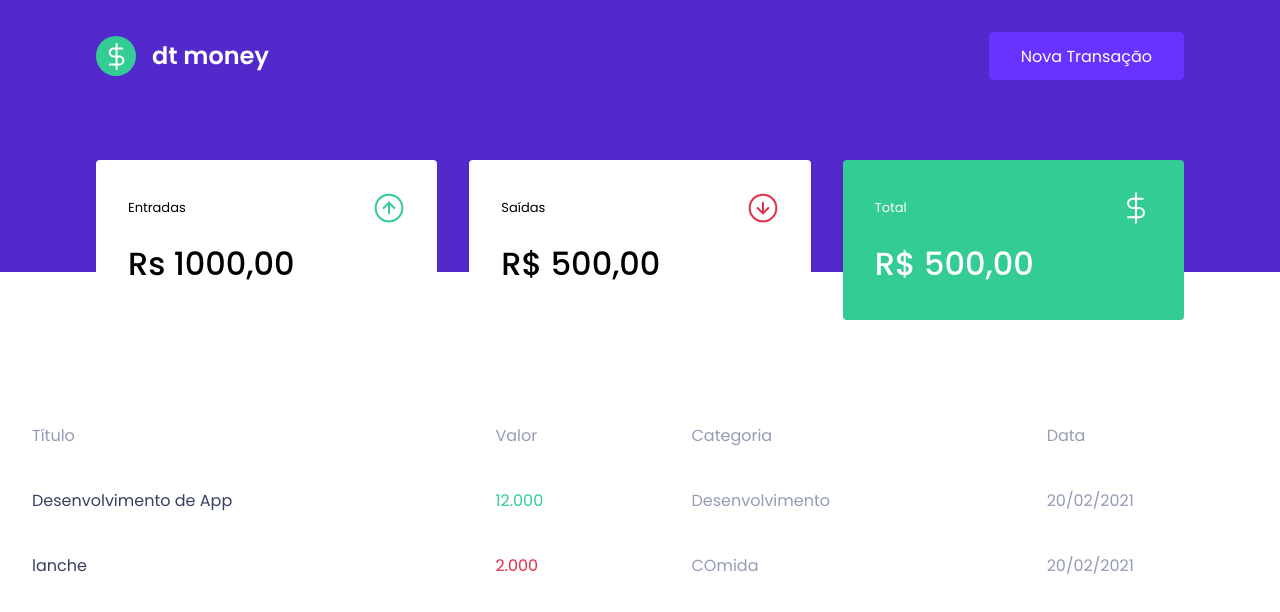
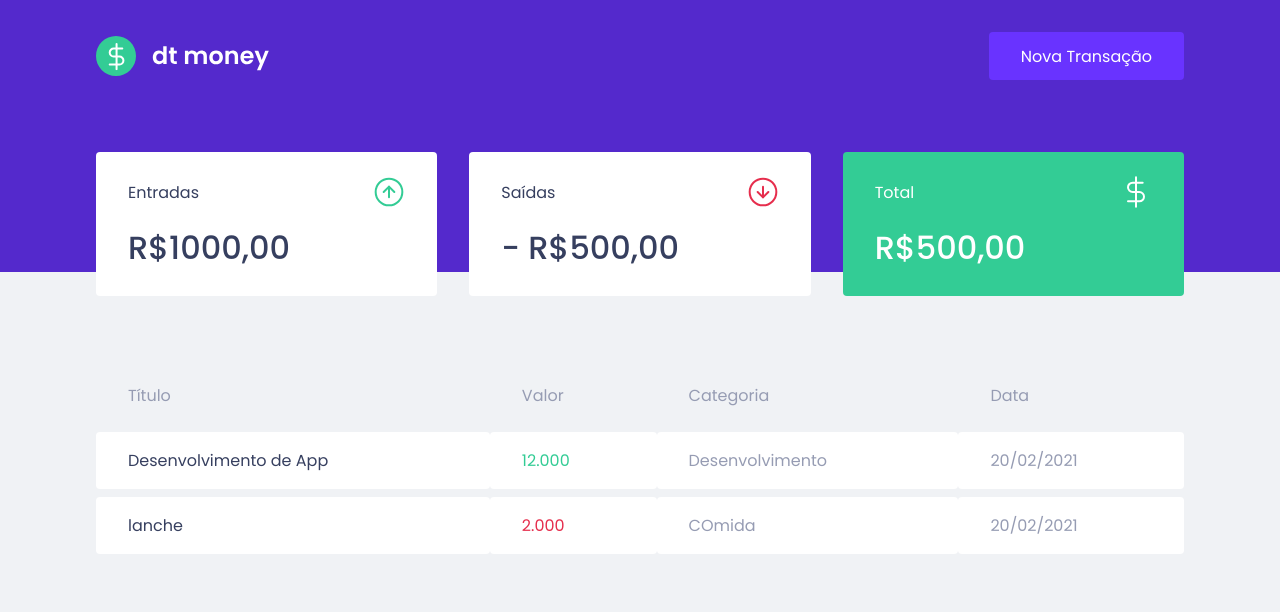
Before and after one commit to ronaldojudice/dtmoney, a React (Create React App) app: page / in a window 1280 px wide. Shown: the top 612 px of the page. Built offline with nearby package versions, Linux system fonts and the light colour scheme.

Commit message:
Transaction Table ok

```diff
--- a/src/components/Dashboard/style.ts
+++ b/src/components/Dashboard/style.ts
@@ -1,4 +1,8 @@
 import styled from 'styled-components';
 
 export const Container = styled.main`
+max-width: 1120px;
+margin: 0 auto;
+padding:2.5rem 1rem ;
+
 `;
--- a/src/components/Header/style.ts
+++ b/src/components/Header/style.ts
@@ -13,17 +13,18 @@ export const Content = styled.div`
   align-items: center;
   display: flex;
   justify-content:space-between;
+
   button{
     font-size: 1rem;
+    height: 3rem;
     color: #fff;
-    height: 3rem;
     background: var(--blue-light);
     border: 0;
-    border-radius:5px;
+    border-radius:0.25rem;
     padding: 0 2rem;
     transition: filter 0.2s;
     &:hover{
-      filter: brightness(0.9)
+      filter: brightness(0.9);
 
     }
   }
--- a/src/components/Summary/index.tsx
+++ b/src/components/Summary/index.tsx
@@ -1,7 +1,9 @@
 import { Container } from "./style";
-import incomeImg from "../../assets/income.svg"
-import outcomeImg from "../../assets/outcome.svg"
-import totalImg from "../../assets/Total.svg"
+import incomeImg from "../../assets/income.svg";
+import outcomeImg from "../../assets/outcome.svg";
+import totalImg from "../../assets/Total.svg";
+
+
 export function Summary(){
   return(
 
@@ -12,7 +14,7 @@ export function Summary(){
           <p>Entradas</p>
           <img src={incomeImg} alt="entradas"  />
         </header>
-        <strong>Rs 1000,00</strong>
+        <strong>R$1000,00</strong>
       </div>
 
       <div>
@@ -20,7 +22,7 @@ export function Summary(){
           <p>Saídas</p>
           <img src={outcomeImg} alt="saídas"  />
         </header>
-        <strong>R$ 500,00</strong>
+        <strong>- R$500,00</strong>
       </div>
 
       <div className="highlight-background">
@@ -28,7 +30,7 @@ export function Summary(){
           <p>Total</p>
           <img src={totalImg} alt="Total"  />
         </header>
-        <strong>R$ 500,00</strong>
+        <strong>R$500,00</strong>
       </div>
 
       </Container>
--- a/src/components/Summary/style.ts
+++ b/src/components/Summary/style.ts
@@ -1,21 +1,17 @@
 import styled from 'styled-components';
 
 export const Container = styled.div`
-  max-width: 1120px;
-  margin: 0 auto;
-  padding: 2rem 1rem 12rem ;
-  align-items: center;
   display: grid;
   grid-template-columns: repeat(3,1fr);
   gap:2rem;
-  margin-top: -9rem;
-  justify-content:space-between;
+  margin-top: -10rem;
+
 
   div{
     background: var(--shape);
-    padding: 2rem;
+    padding: 1.5rem 2rem;
     border-radius:0.25rem;
-    color: var(--text-tittle);
+    color: var(--text-title);
 
 
 header{
@@ -25,28 +21,8 @@ header{
 
 }
 
-img{
-  size: 8px;
-
-}
-
-p{
-
-left: 9.09%;
-right: 70.45%;
-top: 18.52%;
-
-
-font-family: Poppins;
-font-weight: normal;
-font-size: 13px;
-line-height: 24px;
-
-
-}
-
 strong{
-    display: block;
+  display: block;
     margin-top:1rem;
     font-size: 2rem;
     font-weight: 500;
--- a/src/components/TransactionsTable/style.ts
+++ b/src/components/TransactionsTable/style.ts
@@ -1,7 +1,8 @@
 import styled from "styled-components";
 
 export const Container = styled.div`
-  margin-top: -7rem;
+  margin-top: 4rem;
+
   table {
       width: 100%;
       border-spacing: 0 0.5rem;
--- a/src/index.tsx
+++ b/src/index.tsx
@@ -1,4 +1,3 @@
-import React from 'react';
 import ReactDOM from 'react-dom';
 import {App} from './App';
 
--- a/src/styles/global.ts
+++ b/src/styles/global.ts
@@ -3,7 +3,7 @@ import {createGlobalStyle} from 'styled-components';
 export const GlobalStyled =  createGlobalStyle`
 
 :root{
-    --background : #f0f2f5;
+    --background : #F0F2F5;;
     --red:#e52e4d;
     --blue:#5429cc;
     --green:#33cc95;
@@ -12,7 +12,7 @@ export const GlobalStyled =  createGlobalStyle`
     --text-title:#363f5f;
     --text-body:#969cb3;
 
-    --shape:#ffffff;
+    --shape:#FFFFFF;
 
 
 }
@@ -20,6 +20,8 @@ export const GlobalStyled =  createGlobalStyle`
 body, input, textarea, button{
     font-family: 'Poppins', sans-serif;
     font-weight:400 ;
+    background: var(--background);
+
 
 }
 h1,h2,h3,h4,h5,h6{
@@ -35,16 +37,17 @@ h1,h2,h3,h4,h5,h6{
 html{
     @media(max-width:1080px){
         font-size:  93.75%;
+
     }
 
     @media(max-width:720px){
-        font-size:87.5%--background;
+        font-size:87.5%;
+
     }
 }
 
 
 body{
-    background: (----background);
     -webkit-font-font-smooth:antialiased;
 }
 
```
